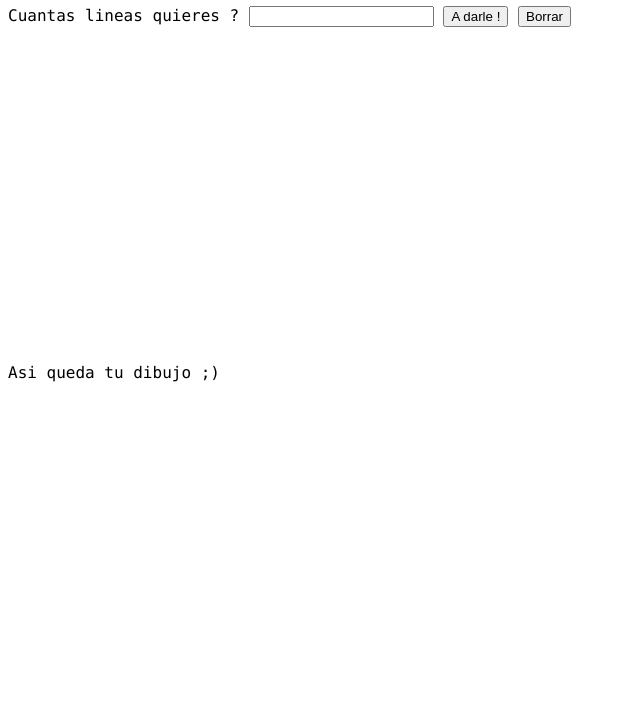
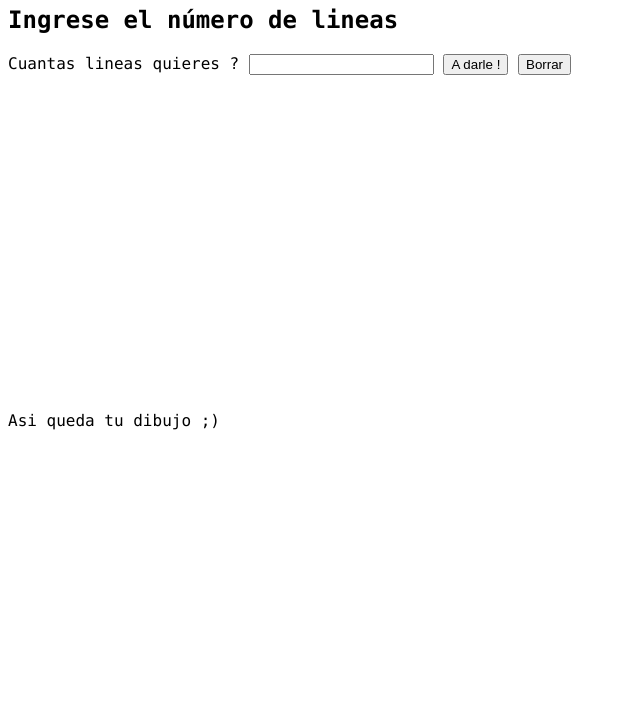
Before and after one commit to MCKRosario/Platzi, a plain HTML site: page canvasDibujoDatosUsuario/index.html in a window 1280 px wide. Shown: the part 75-800 px from the top of the page, without its empty margins (0-640 px from the left). Drawn offline with Linux system fonts and the light colour scheme.

Commit message:
Se agrego texo información

```diff
--- a/canvasDibujoDatosUsuario/index.html
+++ b/canvasDibujoDatosUsuario/index.html
@@ -10,6 +10,7 @@
 <body>
     <font face="Consolas">
         <h1>Dibujo en canvas</h1>
+        <h2>Ingrese el número de lineas</h2>
         <p>Cuantas lineas quieres ?
             <input type="text" id="numeroLineas"  />
             <input type="button" value="A darle !" id="boton"/>
```
